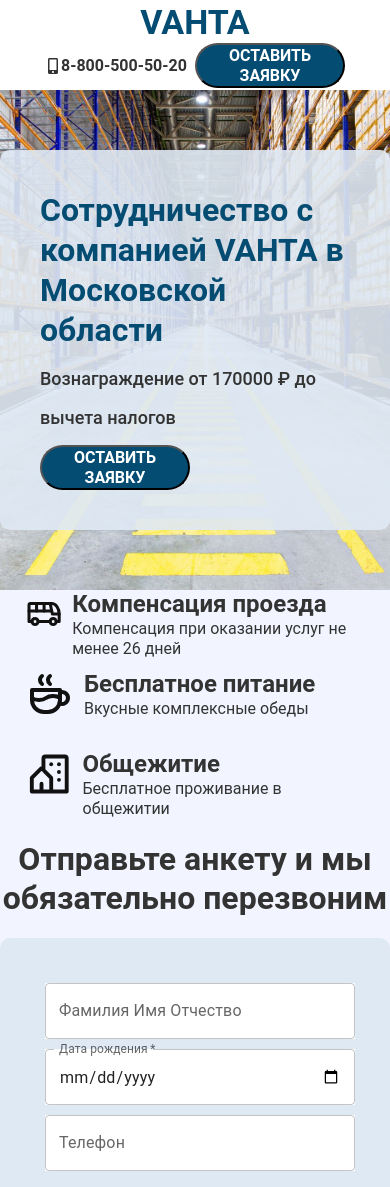
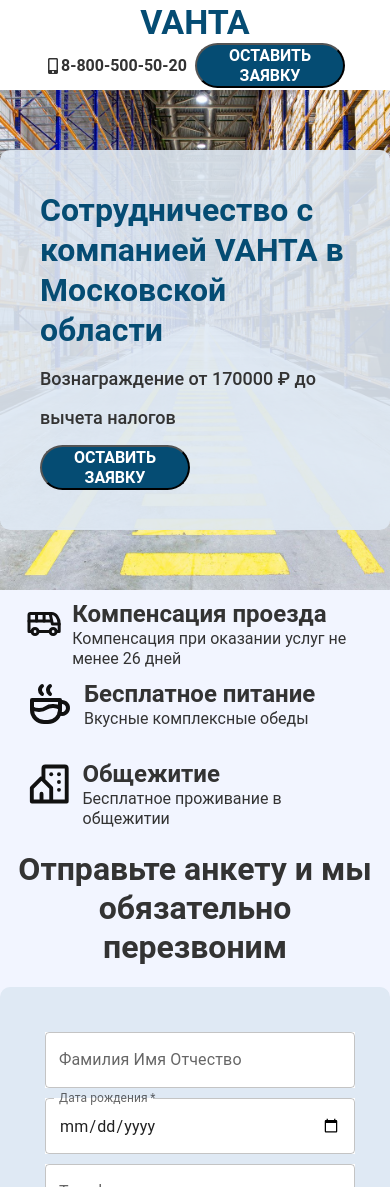
Before and after one commit to Zhybuliou/vahta, a React (Vite) app: page / in a window 390 px wide. Shown: the top 1187 px of the page. Built offline with nearby package versions, Linux system fonts and the light colour scheme.

Commit message:
feat: add style header form

```diff
--- a/src/scss/home.scss
+++ b/src/scss/home.scss
@@ -141,6 +141,7 @@
     }
     .advantages-section-content{
         justify-content: center;
+        padding-top: 10px;
     }
     .advantages-item{
         height: 80px;
@@ -152,7 +153,9 @@
         flex-wrap: wrap;
     }
     .form-section-header {
-        padding-top: 100px;
+        padding-top: 110px;
+        padding-left: 10px;
+        padding-right: 10px;
     }
     .form-section-content-left{
         width: 100%;
```
